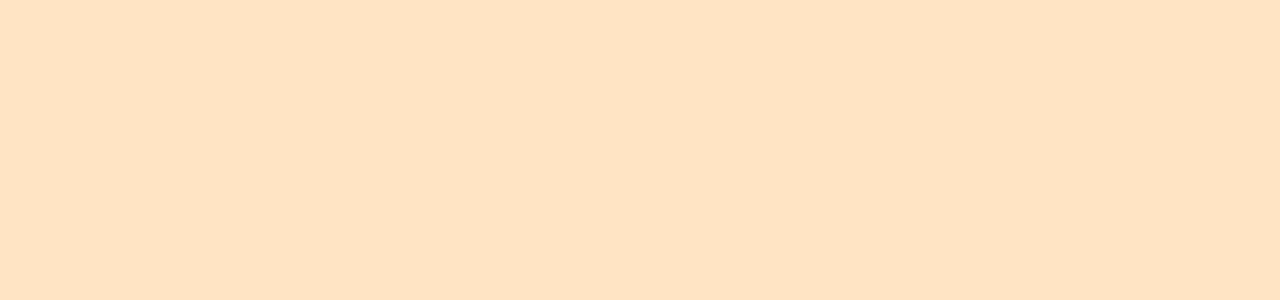
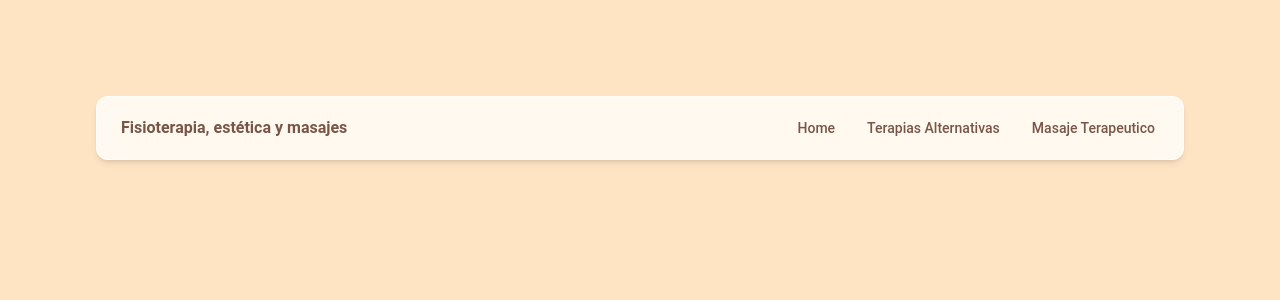
Before and after one commit to Smejia11/spa-page, a Next.js app: page / in a window 1280 px wide. Shown: the top 300 px of the page. Built offline with nearby package versions, Linux system fonts and the light colour scheme.

Commit message:
added @ in  routes

```diff
--- a/src/pages/index.tsx
+++ b/src/pages/index.tsx
@@ -1,5 +1,5 @@
 import { NavbarSimple } from "@/components/NavBar";
-import Header from "../components/Header";
+import Header from "@/components/Header";
 import { SectionProvider } from "@/context/sectionContext";
 import SectionHome from "../components/SectionHome";
 import SectionAlternativeTherapie from "../components/SectionAlternativeTherapie";
@@ -9,10 +9,10 @@ export default function Home() {
       className={`flex min-h-screen flex-col items-center justify-between p-24`}
     >
       <SectionProvider>
-        {/* <Header fade="fade-down" classProps="w-full">
+        <Header fade="fade-down" classProps="w-full">
           <NavbarSimple />
         </Header>
-        <SectionHome />
+        {/* <SectionHome />
         <SectionAlternativeTherapie /> */}
       </SectionProvider>
     </main>
```
